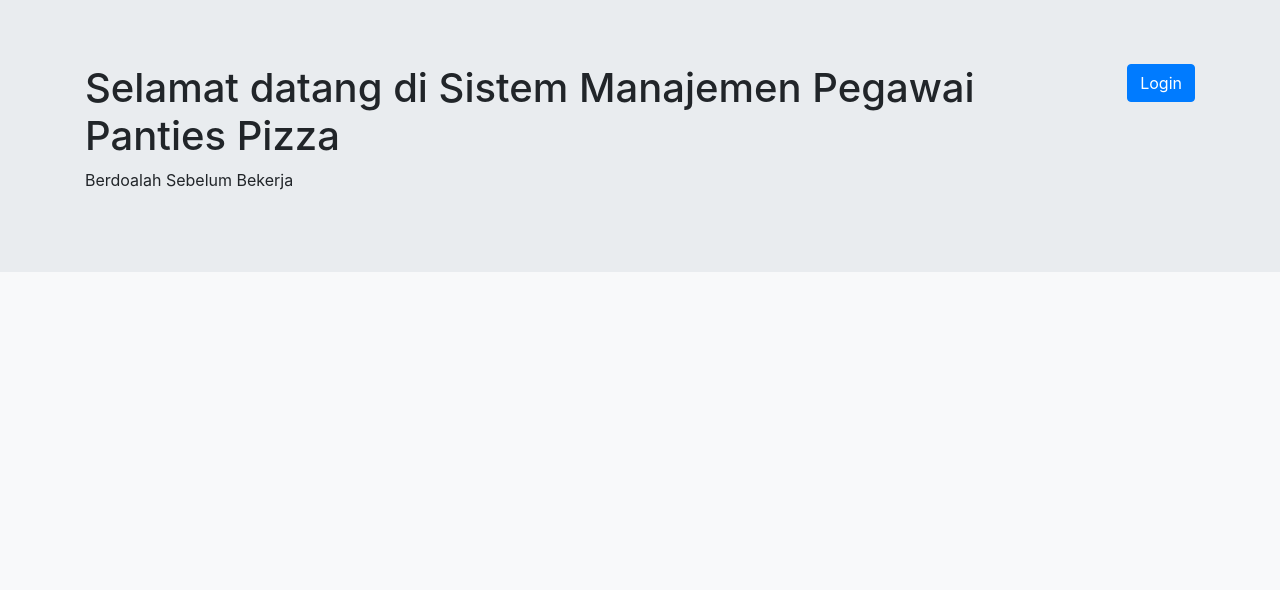
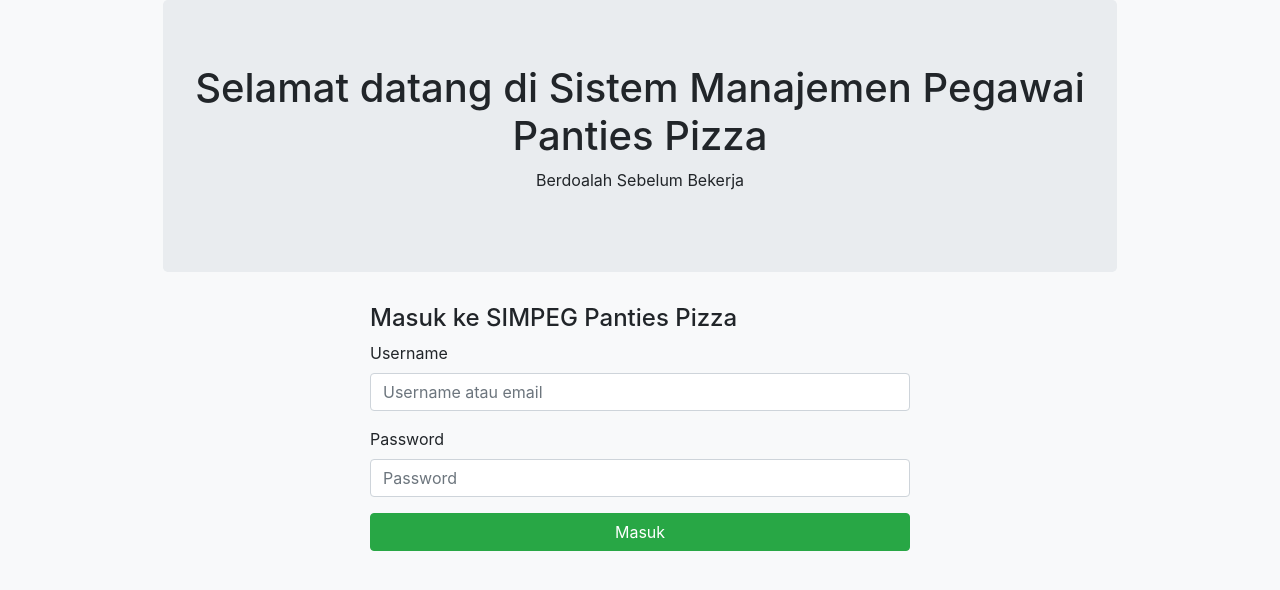
Before and after one commit to AlitWarasto/hrd, a PHP site: page /index.php in a window 1280 px wide. Shown: the top 590 px of the page. Run offline with PHP 8.4, Linux system fonts and the light colour scheme.

Commit message:
perubahan login ke index home

```diff
--- a/index.php
+++ b/index.php
@@ -1,3 +1,38 @@
+<?php
+require_once("config.php");
+
+if(isset($_POST['login'])){
+
+    $username = filter_input(INPUT_POST, 'username', FILTER_SANITIZE_STRING);
+    $password = filter_input(INPUT_POST, 'password', FILTER_SANITIZE_STRING);
+
+    $sql = "SELECT * FROM users WHERE username=:username OR email=:email";
+    $stmt = $db->prepare($sql);
+
+    // bind parameter ke query
+    $params = array(
+        ":username" => $username,
+        ":email" => $username
+    );
+
+    $stmt->execute($params);
+
+    $user = $stmt->fetch(PDO::FETCH_ASSOC);
+
+    // jika user terdaftar
+    if($user){
+        // verifikasi password
+        if(password_verify($password, $user["password"])){
+            // buat Session
+            session_start();
+            $_SESSION["user"] = $user;
+            // login sukses, alihkan ke halaman timeline
+            header("Location: timeline.php");
+        }
+    }
+}
+?>
+
 <!DOCTYPE html>
 <html lang="en">
 <head>
@@ -12,21 +47,33 @@
 </head>
 <body class="bg-light">
     <header>
-        <div class="jumbotron jumbotron-fluid">
-            <div class="container">
-                <div class="row">
-                    <div class="col-md-10">
-                        <h1>Selamat datang di Sistem Manajemen Pegawai Panties Pizza</h1>
-                        <p>Berdoalah Sebelum Bekerja</p>
-                    </div>
-                    <div class="col-md-2 d-flex justify-content-end">
-                        <a href="user/login.php" class="btn btn-primary align-self-start">Login</a>
-                    </div>
+        <div class="container">
+            <div class="row d-flex justify-content-center">
+                <div class="jumbotron">
+                    <h1 class="text-center">Selamat datang di Sistem Manajemen Pegawai<span class="text-center"><br>Panties Pizza</span></h1>
+                    <p class="text-center">Berdoalah Sebelum Bekerja</p>
                 </div>
             </div>
         </div>
     </header>
-
+    <div class="container">
+        <div class="row d-flex justify-content-center">
+            <div class="col-md-6">
+                <h4>Masuk ke SIMPEG Panties Pizza</h4>
+                <form action="" method="POST">
+                    <div class="form-group">
+                        <label for="username">Username</label>
+                        <input class="form-control" type="text" name="username" placeholder="Username atau email" />
+                    </div>
+                    <div class="form-group">
+                        <label for="password">Password</label>
+                        <input class="form-control" type="password" name="password" placeholder="Password" />
+                    </div>
+                    <input type="submit" class="btn btn-success btn-block" name="login" value="Masuk" />
+                </form>
+            </div>
+        </div>
+    </div>
     <!--<section>
         <div class="container">
             <div class="row">
--- a/input/index.php
+++ b/input/index.php
@@ -21,7 +21,7 @@
 			<div class="col-md-2">
 				<div class="col-md-12 bg-dark navbar-dark rounded mb-2 pb-2">
 					<h2 class="text-light text-center">MENU</h2>
-					<a href="addinput.php" class="btn btn-success mb-1 col-md-12">Input Data</a>
+					<a href="addinput.php" class="btn btn-success mb-1 col-md-12">Input Baru</a>
 					<a href="../outlet/index.php" class="btn btn-info mb-1 col-md-12">&#127968; Daftar Outlet</a>
 					<a href="../products/index.php" class="btn-info btn mb-1 col-md-12" >&#129385; Daftar Produk</a>
 					<a href="../report/index.php" class="btn-secondary btn mb-1 col-md-12" >&#128195; Laporan</a>
--- a/input/view.php
+++ b/input/view.php
@@ -27,7 +27,7 @@
 			<div class="col-md-2">
 				<div class="col-md-12 bg-dark navbar-dark rounded mb-2 pb-2">
 					<h2 class="text-light text-center">MENU</h2>
-					<a href="addinput.php" class="btn btn-success mb-1 col-md-12">Input Data</a>
+					<a href="addinput.php" class="btn btn-success mb-1 col-md-12">Input Baru</a>
 					<a href="../outlet/index.php" class="btn btn-info mb-1 col-md-12">&#127968; Daftar Outlet</a>
 					<a href="../products/index.php" class="btn-info btn mb-1 col-md-12" >&#129385; Daftar Produk</a>
 					<a href="../report/index.php" class="btn-secondary btn mb-1 col-md-12" >&#128195; Laporan</a>
--- a/timeline.php
+++ b/timeline.php
@@ -28,9 +28,9 @@
         </div>
         <div class="col-md-8">
             <div class="col-md-12 mb-3">
+                <a class="btn-success btn mb-1 mt-1" href="input/index.php">Data Karyawan</a>
                 <a class="btn-success btn mb-1 mt-1" href="products/index.php">Bahan List</a>
                 <a class="btn-success btn mb-1 mt-1" href="outlet/index.php">Outlet List</a>
-                <a class="btn-success btn mb-1 mt-1" href="input/index.php">Terbuang List</a>
             </div>
         </div>
     </div>
```
Also changed, not shown: input/addinput.php (+14 -4 lines).
